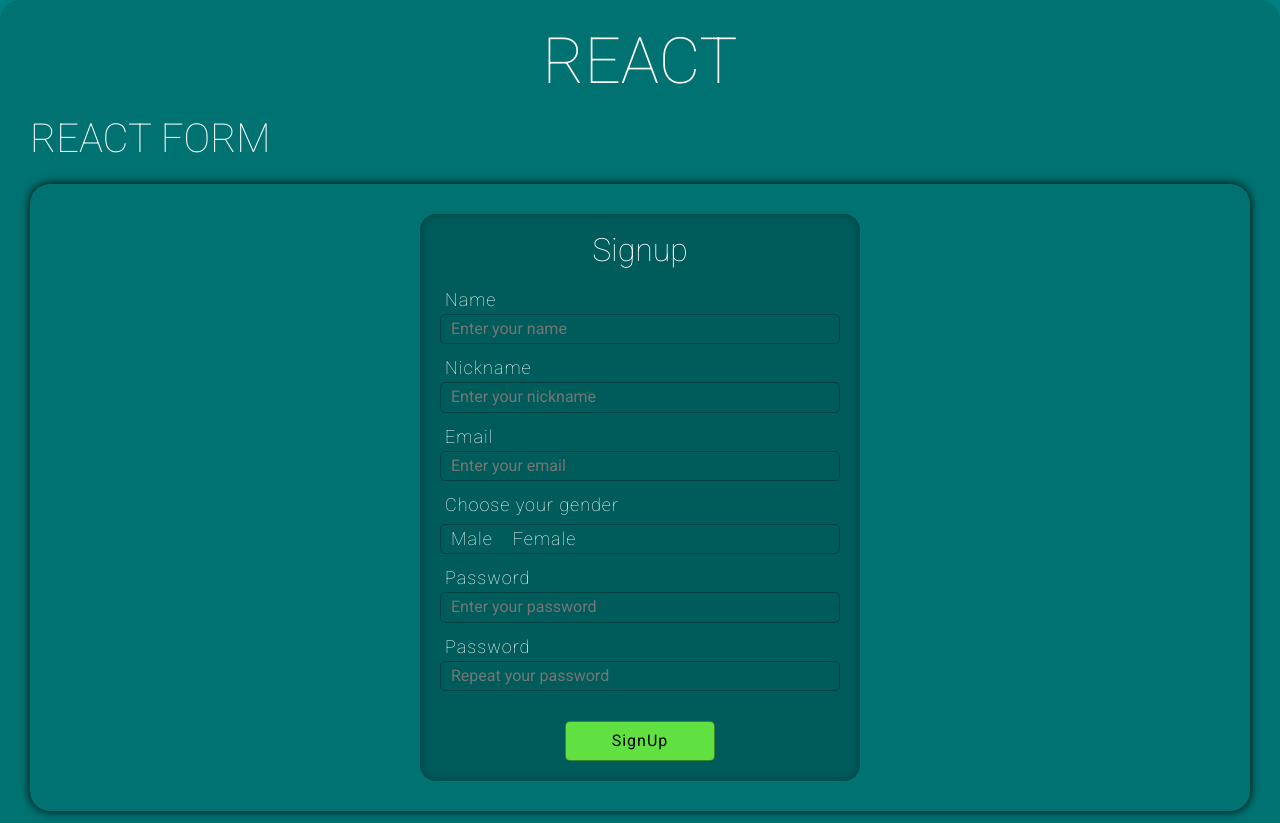
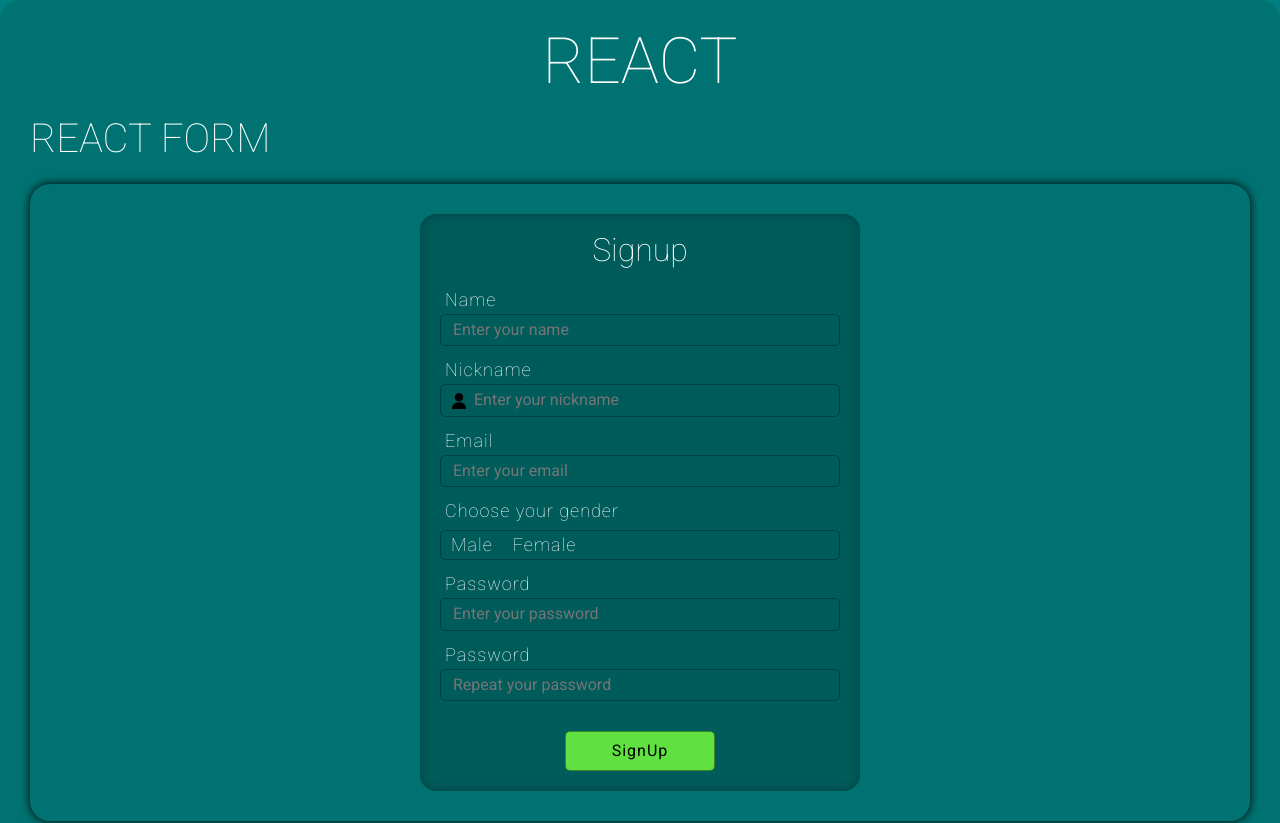
Before and after one commit to Doctor-Cyclone/middle-frontend-developer-course, a React (Create React App) app: page / in a window 1280 px wide. Shown: the top 823 px of the page. Built offline with nearby package versions, Linux system fonts and the light colour scheme; no server answers.

Commit message:
add icon

```diff
--- a/src/app/Tasks/ReactForm/components/Signup/Signup.tsx
+++ b/src/app/Tasks/ReactForm/components/Signup/Signup.tsx
@@ -58,6 +58,7 @@ const Signup: FunctionComponent<{
           name="nickname"
           label="Nickname"
           placeholder="Enter your nickname"
+          withIcon
         />
         <TextInput
           type="email"
--- a/src/shared/components/Inputs/TextInput/TextInput.tsx
+++ b/src/shared/components/Inputs/TextInput/TextInput.tsx
@@ -19,6 +19,7 @@ interface InputProps {
   size?: Size;
   disabled?: boolean;
   withAsterisk?: boolean;
+  withIcon?: boolean;
 }
 
 const TextInput: FunctionComponent<InputProps> = ({
@@ -32,7 +33,8 @@ const TextInput: FunctionComponent<InputProps> = ({
   borderRadius = 'xs',
   size = 's',
   disabled,
-  withAsterisk
+  withAsterisk,
+  withIcon
 }) => {
   return (
     <div className={style.input__container}>
@@ -52,12 +54,18 @@ const TextInput: FunctionComponent<InputProps> = ({
           <span className={style.input__description}>{description}</span>
         )}
       </div>
+      <div
+        className={cn([
+          style.input__wrapper,
+          style[`input__wrapper_border-${borderRadius}`],
+          style[`input__wrapper_size-${size}`]
+        ])}
+      >
+        {withIcon && (
+          <img className={style.input__icon} src="./user.png" alt="User" />
+        )}
         <input
-        className={cn([
-          style.input,
-          style[`input_border-${borderRadius}`],
-          style[`input_size-${size}`]
-        ])}
+          className={style.input}
           value={value}
           type={type}
           name={name}
@@ -65,6 +73,8 @@ const TextInput: FunctionComponent<InputProps> = ({
           disabled={disabled}
           required={withAsterisk}
         />
+      </div>
+
       {error && (
         <div className={style.input__error}>
           <img
--- a/src/shared/components/Inputs/TextInput/style.module.scss
+++ b/src/shared/components/Inputs/TextInput/style.module.scss
@@ -3,14 +3,57 @@
 .input {
 	outline: none;
 	background: transparent;
-	border: 1px solid rgba(0, 0, 0, 0.3);
+	border: none;
 	color: #ffffff;
-	transition: all 0.1s ease-out;
 
-	&:hover {
-		transform: translateY(-3px) scale(1.02);
+	&__wrapper {
+		display: flex;
+		align-items: center;
+		gap: 5px;
+		border: 1px solid rgba(0, 0, 0, 0.3);
 		transition: all 0.1s ease-out;
-		box-shadow: 0 8px 10px rgba(0, 0, 0, 0.4);
+
+		&:hover {
+			transform: translateY(-3px) scale(1.02);
+			transition: all 0.1s ease-out;
+			box-shadow: 0 8px 10px rgba(0, 0, 0, 0.4);
+		}
+
+		&_border {
+			&-none {
+				border-radius: 0;
+			}
+			&-xs {
+				border-radius: 5px;
+			}
+			&-s {
+				border-radius: 10px;
+			}
+			&-m {
+				border-radius: 20px;
+			}
+			&-l {
+				border-radius: 30px;
+			}
+			&-xl {
+				border-radius: 40px;
+			}
+		}
+
+		&_size {
+			&-s {
+				padding: 5px 10px;
+			}
+			&-m {
+				padding: 10px 15px;
+			}
+			&-l {
+				padding: 15px 20px;
+			}
+		}
+	}
+
+	&__icon {
 	}
 
 	&__container {
@@ -66,37 +109,4 @@
 			width: 20px;
 		}
 	}
-
-	&_border {
-		&-none {
-			border-radius: 0;
-		}
-		&-xs {
-			border-radius: 5px;
-		}
-		&-s {
-			border-radius: 10px;
-		}
-		&-m {
-			border-radius: 20px;
-		}
-		&-l {
-			border-radius: 30px;
-		}
-		&-xl {
-			border-radius: 40px;
-		}
-	}
-
-	&_size {
-		&-s {
-			padding: 5px 10px;
-		}
-		&-m {
-			padding: 10px 15px;
-		}
-		&-l {
-			padding: 15px 20px;
-		}
-	}
 }
```
Also changed, not shown: public/user.png (added). Lines whose indentation alone changed are shown as unchanged.
